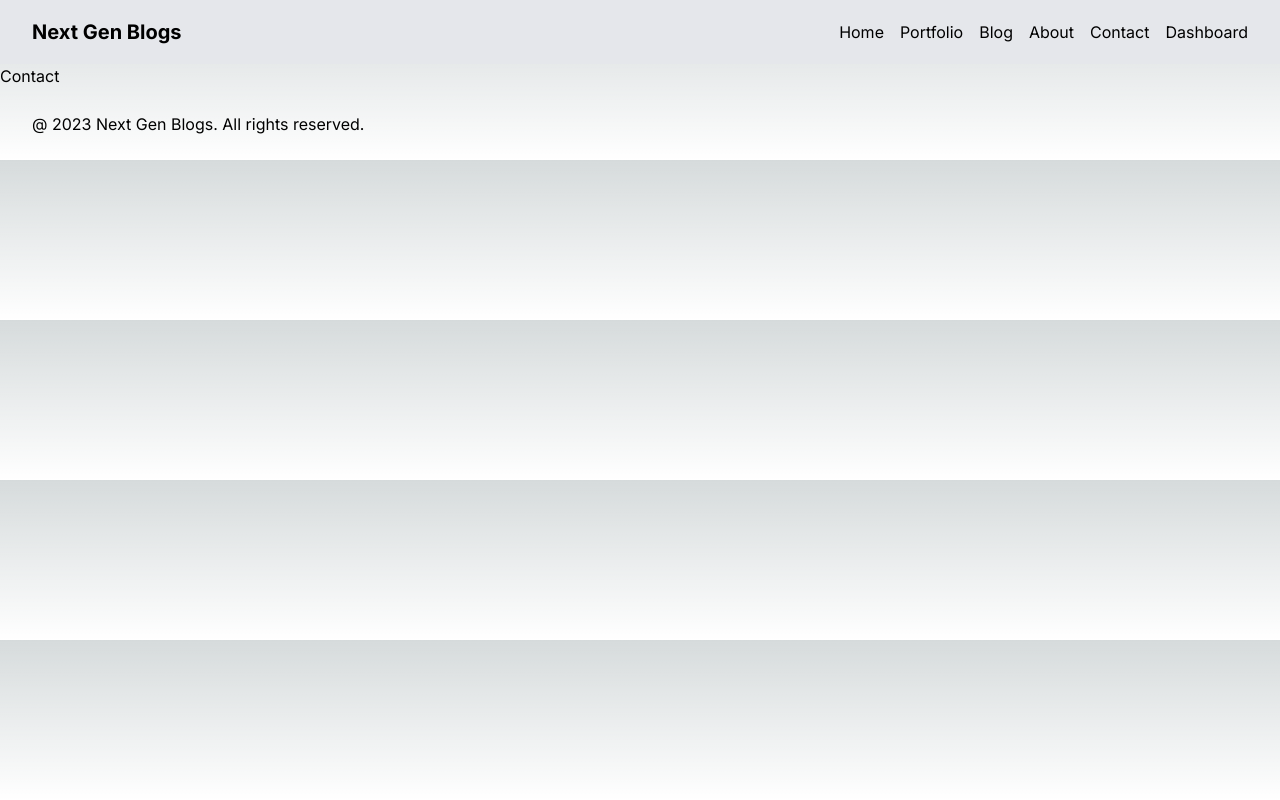
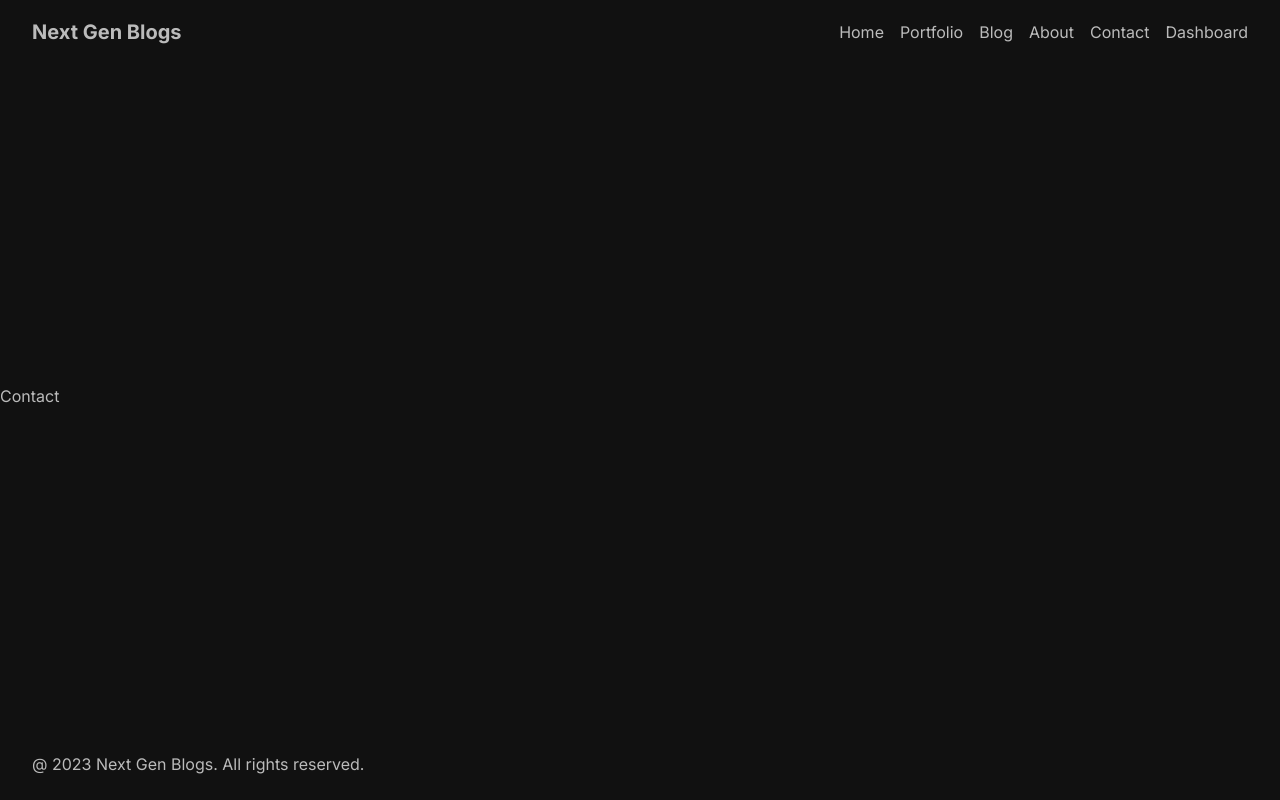
Before and after one commit to amankashyap004/next-gen-blogs, a Next.js app: page /contact in a window 1280 px wide. Built offline with nearby package versions, Linux system fonts and the light colour scheme.

Commit message:
add some css

```diff
--- a/src/app/globals.css
+++ b/src/app/globals.css
@@ -2,26 +2,16 @@
 @tailwind components;
 @tailwind utilities;
 
-:root {
-  --foreground-rgb: 0, 0, 0;
-  --background-start-rgb: 214, 219, 220;
-  --background-end-rgb: 255, 255, 255;
+* {
+   box-sizing: border-box;
+   padding: 0;
+   margin: 0;
 }
 
-@media (prefers-color-scheme: dark) {
-  :root {
-    --foreground-rgb: 255, 255, 255;
-    --background-start-rgb: 0, 0, 0;
-    --background-end-rgb: 0, 0, 0;
-  }
+html,
+body {
+   max-width: 100vw;
+   overflow-x: hidden;
+   background-color: #111;
+   color: #bbb;
 }
-
-body {
-  color: rgb(var(--foreground-rgb));
-  background: linear-gradient(
-      to bottom,
-      transparent,
-      rgb(var(--background-end-rgb))
-    )
-    rgb(var(--background-start-rgb));
-}
--- a/src/app/layout.tsx
+++ b/src/app/layout.tsx
@@ -14,7 +14,10 @@ export const metadata: Metadata = {
 export default function RootLayout({ children }: { children: React.ReactNode }) {
    return (
       <html lang="en">
-         <body className={inter.className} suppressHydrationWarning={true}>
+         <body
+            className={`${inter.className} flex flex-col justify-between min-h-[100vh]`}
+            suppressHydrationWarning={true}
+         >
             <Navbar />
             {children}
             <Footer />
--- a/src/components/navbar/Navbar.tsx
+++ b/src/components/navbar/Navbar.tsx
@@ -36,7 +36,7 @@ const links = [
 
 const Navbar = () => {
    return (
-      <div className="h-16 bg-gray-200 flex justify-between items-center px-8">
+      <div className="h-16 flex justify-between items-center px-8">
          <Link href="/" className="font-bold text-xl">
             Next Gen Blogs
          </Link>
```
